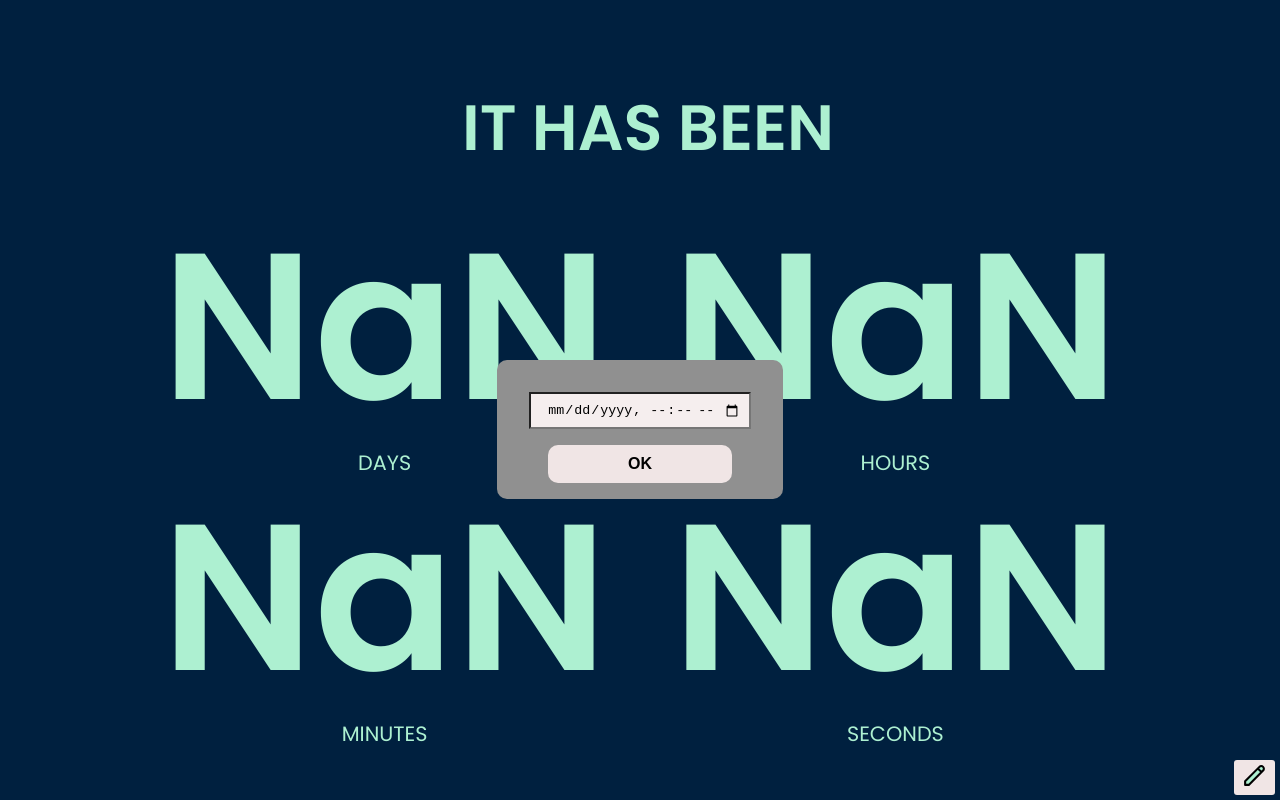
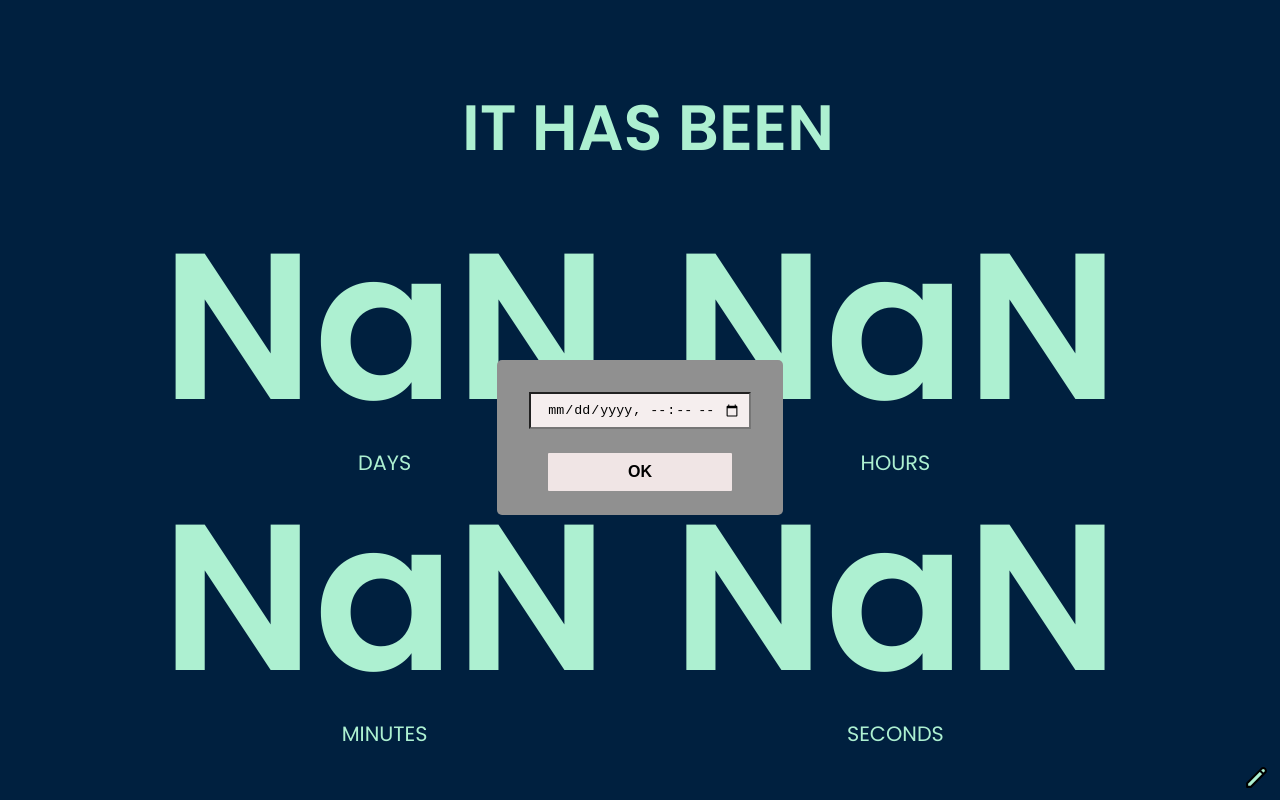
Before and after one commit to lakshaykamat/nofap, a plain HTML site: page index.html in a window 1280 px wide. Both pictures are taken after a click on the button 1254 px from the left and 777 px from the top of the page. Drawn offline with Linux system fonts and the light colour scheme.

Commit message:
color changed

```diff
--- a/app.js
+++ b/app.js
@@ -4,8 +4,8 @@ const minEl = document.getElementById('mins')
 const secEl = document.getElementById('seconds')
 function start(){
     let input = document.getElementById('input').value//garbing the value
-    let store  = localStorage.setItem("Inputvalue",input)
-    let getItem = localStorage.getItem("Inputvalue")
+    let store  = localStorage.setItem("Inputvalue",input)//storing in a variable
+    let getItem = localStorage.getItem("Inputvalue")//geting the stored item
 
     let inputMilli = new Date(getItem).getTime()//converting to millisecond(user time)
     let currentDate = new Date().getTime()//current time in milliseconds
@@ -31,6 +31,5 @@ function popup(){
     document.getElementById('popup').classList.add("addpop")
 }
 function removepop(){
-    console.log('hello')
     document.getElementById('popup').classList.remove('addpop')
 }
--- a/index.html
+++ b/index.html
@@ -29,11 +29,12 @@
         </div>
 
 
+        <!-- Popup -->
         <div class="popup" id="popup">
                 <input type="datetime-local" name="" id="input">
                 <button onclick="removepop()" class="btn">OK</button>
         </div>
-        <button class="edit" onclick="popup()">
+        <button class="edit-btn" onclick="popup()">
     <svg xmlns="http://www.w3.org/2000/svg" class="svg" fill="#adf0d1" viewBox="0 0 24 24" stroke="currentColor" stroke-width="2">
                 <path stroke-linecap="round" stroke-linejoin="round" d="M15.232 5.232l3.536 3.536m-2.036-5.036a2.5 2.5 0 113.536 3.536L6.5 21.036H3v-3.572L16.732 3.732z" />
               </svg>
--- a/style.css
+++ b/style.css
@@ -65,11 +65,10 @@ input{
 }
 .popup{
     width: fit-content;
-    display: flex;
     flex-direction: column;
     justify-content: center;
     align-items: center;
-    border-radius: 10px;
+    border-radius: 5px;
     background-color: #909090;
     position: absolute;
     top: 45%;
@@ -83,16 +82,17 @@ input{
     border: none;
     -webkit-border-radius: 10;
     -moz-border-radius: 10;
-    border-radius: 10px;
+    border-radius: 1px;
     font-family: Arial;
     color: #000;
     font-size: 1rem;
     background: #f0e5e5;
+    margin: .5rem;
     padding: .6rem 5rem;
     text-decoration: none;
     font-weight: bolder;
   }
-  .edit{
+  .edit-btn{
     position: fixed;
     right: 5px;
     bottom: 5px;
@@ -104,9 +104,10 @@ input{
     color: #000;
     font-size: 1rem;
     background: #f0e5e5;
-    padding: .2rem .5rem;
+    /* padding: .2rem .5rem; */
     text-decoration: none;
     font-weight: normal;
+    background-color: #00203f;
   }
   .svg{
     width: 25px;
```
